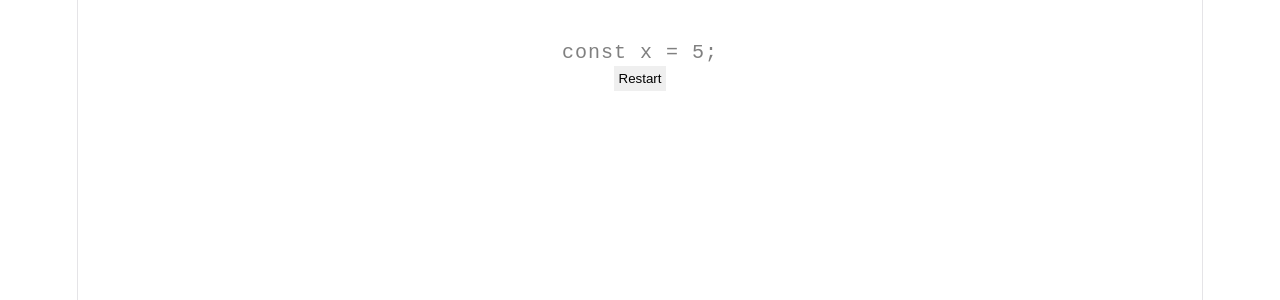
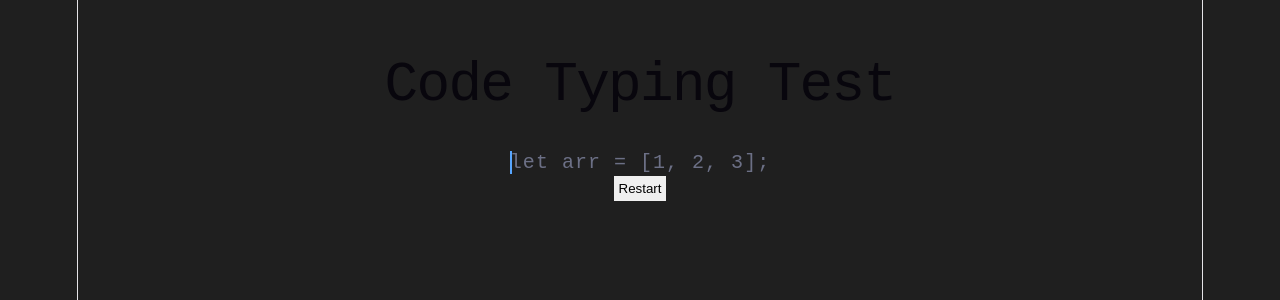
Before and after one commit to Matty-PW/code-typing-test, a React (Vite) app: page / in a window 1280 px wide. Shown: the top 300 px of the page. Built offline with nearby package versions, Linux system fonts and the light colour scheme.

Commit message:
added blinking text cursor and changed css styling

```diff
--- a/src/App.css
+++ b/src/App.css
@@ -1,5 +1,10 @@
+body {
+  background-color: #1f1f1f;
+  color: #cdd6f4;
+}
+
 .correct {
-  color: green;
+  color: white;
 }
 
 .incorrect {
@@ -7,7 +12,7 @@
 }
 
 .untyped {
-  color: grey;
+  color: #6c7086;
 }
 
 .app-container {
@@ -40,3 +45,27 @@
   height: 100%;
   opacity: 0;
 }
+
+.title {
+  font-family: monospace;
+  padding-bottom: 20px;
+}
+
+.current {
+  position: relative;
+}
+
+.current::before {
+  content: "";
+  position: absolute;
+  left: 0;
+  top: 0;
+  width: 2px;
+  height: 100%;
+  background-color: #58a6ff;
+  animation: blink 1s step-end infinite;
+}
+
+@keyframes blink {
+  50% { opacity: 0; }
+}
--- a/src/App.jsx
+++ b/src/App.jsx
@@ -4,7 +4,11 @@ import "./App.css"
 const snippets = [
   "const x = 5;",
   "function add(a, b) { return a + b }",
-  "let arr = [1, 2, 3];"
+  "let arr = [1, 2, 3];",
+  'print("hello world")',
+  "<title>This is html</title>",
+  "if x == 5:",
+  "if (x < 10) {"
 ]
 
 
@@ -50,6 +54,7 @@ function getStatus(index) {
   return (
     <div className="app-container">
 
+      <h1 className="title">Code Typing Test</h1>
       <div className="typing-area">
         <input
           className="hidden-input"
@@ -66,7 +71,11 @@ function getStatus(index) {
 
         <div className="snippet">
           {characters.map((char, index) =>
-            <span key={index} className={getStatus(index)}>{char}</span>
+            <span key={index}
+            className={`${getStatus(index)} ${index === typed.length ? "current" : ""}`}
+            >
+              {char}
+            </span>
           )}
         </div>
       </div>
```
